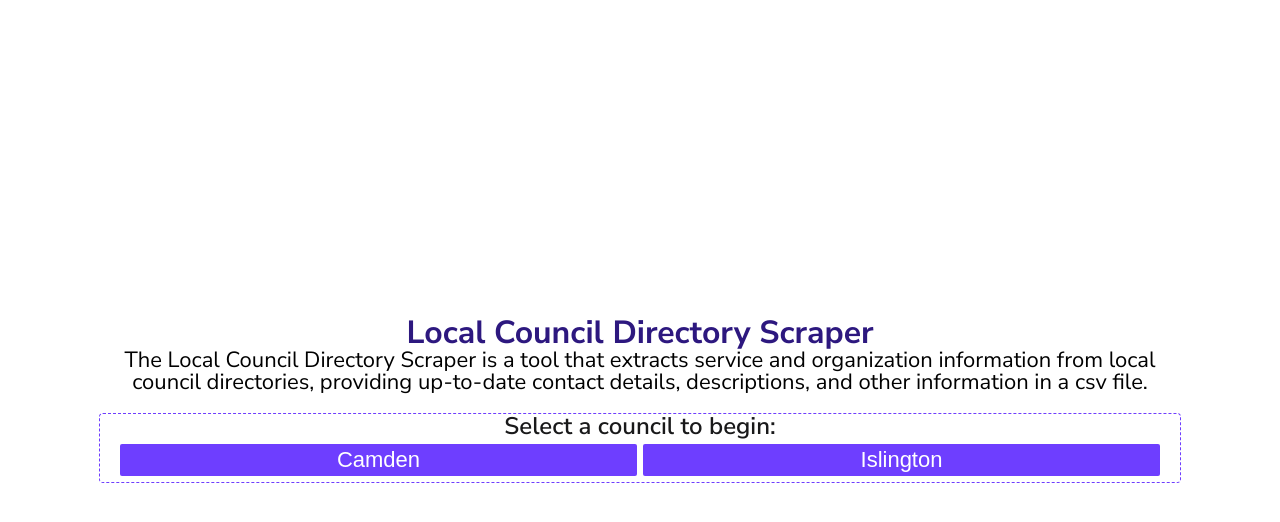
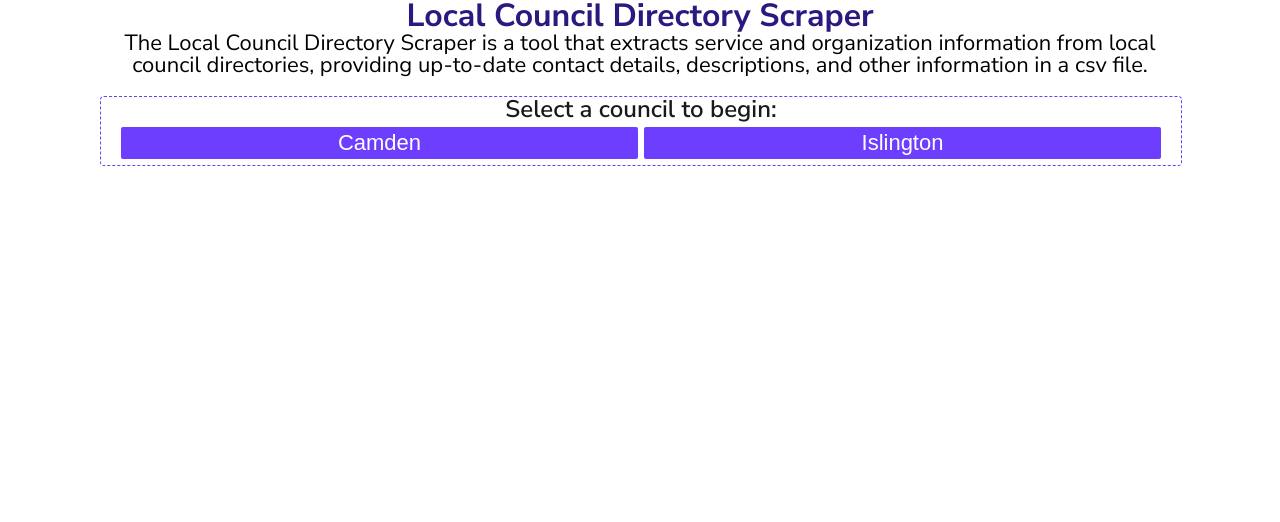
Before and after one commit to daria425/local-directory-scraper, a React (Vite) app in the folder client/: page / in a window 1280 px wide. Shown: the top 522 px of the page. Built offline with nearby package versions, Linux system fonts and the light colour scheme; no server answers.

Commit message:
fix layout error

```diff
--- a/client/src/stylesheets/index.css
+++ b/client/src/stylesheets/index.css
@@ -114,7 +114,11 @@
 .result__download-btn:hover {
   background-color: var(--primary-button-hover);
 }
-
+.result__container {
+  display: grid;
+  row-gap: 6px;
+  grid-template-rows: auto auto auto 1fr;
+}
 .result__table-constraint,
 .result__table-container {
   max-height: 400px;
@@ -154,14 +158,8 @@
 @media (min-width: 768px) {
   .app {
     padding: 0px 40px;
-    height: 100%;
-    display: flex;
-    justify-content: center;
-    align-items: center;
-    flex-direction: column;
   }
   .container {
-    max-height: 400px;
     width: 100%;
   }
 }
```
